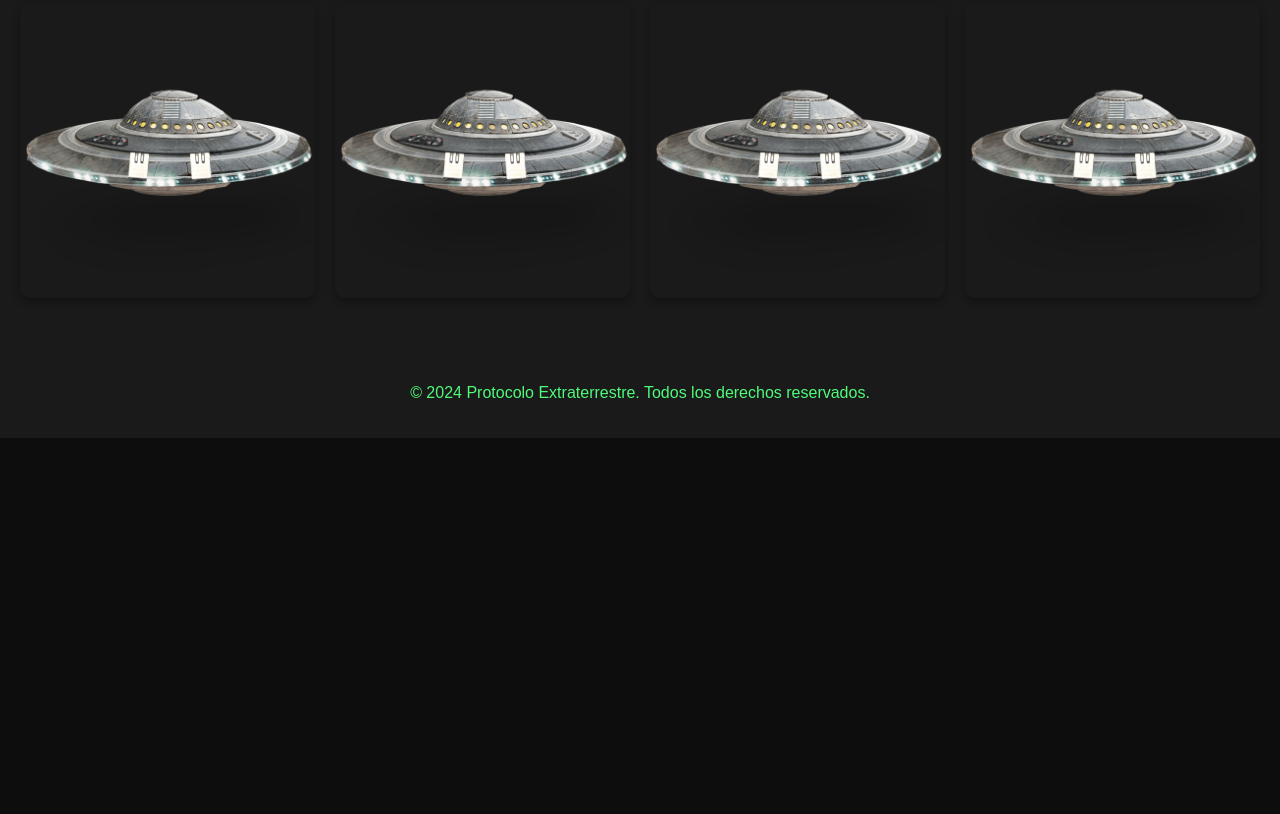
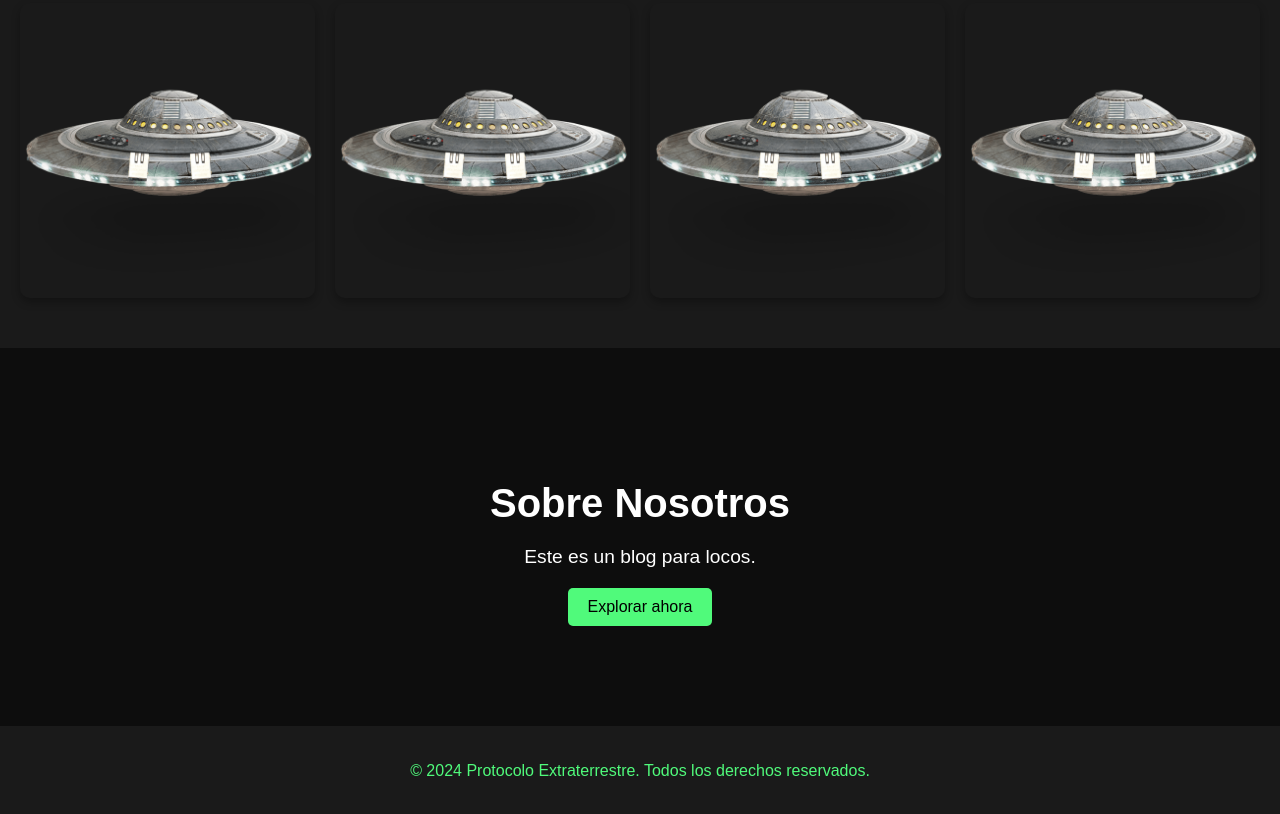
Before and after one commit to rodri012/localizador, a plain HTML site: page index.html in a window 1280 px wide. Shown: the part 661-1475 px from the top of the page. Before the commit the page ends 1099 px from the top, so only its background shows below. Drawn offline with Linux system fonts and the light colour scheme.

Commit message:
Update index.html

```diff
--- a/index.html
+++ b/index.html
@@ -16,7 +16,7 @@
     <nav>
       <ul>
         <li><a href="#home">Inicio</a></li>
-        <li><a href="#about">Sobre nosotros</a></li>
+        <li><a href="#Nosotros">Sobre nosotros</a></li>
         <li><a href="#gallery">Galería</a></li>
         <li><a href="#contact">Contacto</a></li>
       </ul>
@@ -44,6 +44,12 @@
     </div>
   </section>
 
+  <section id="Nosotros" class="hero">
+    <h2>Sobre Nosotros</h2>
+    <p>Este es un blog para locos.</p>
+    <button id="explore-button">Explorar ahora</button>
+  </section>
+
   <footer>
     <p>© 2024 Protocolo Extraterrestre. Todos los derechos reservados.</p>
   </footer>
```
